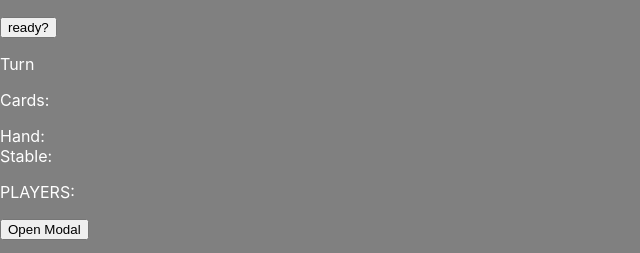
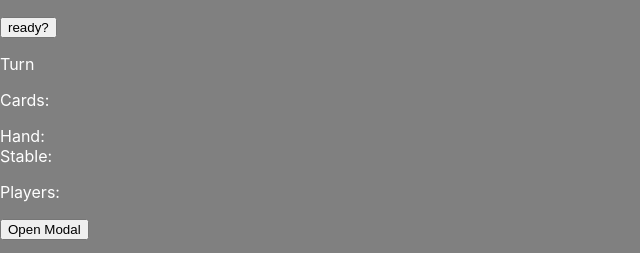
Before and after one commit to agmui/unstable-unicorns, a plain HTML site: page client/index.html in a window 1280 px wide. Shown: the top 253 px of the page, 0-640 px from the left. Drawn offline with nearby package versions, Linux system fonts and the light colour scheme; no server answers.

Commit message:
Fix some html formatting

```diff
--- a/client/index.html
+++ b/client/index.html
@@ -13,18 +13,14 @@
         <div id="board">
             <div id="Player">
                 <div id="Hand">Hand:
-
                     <img data-modal-target="#modal" id="PlayerHand" src="" />
-
                 </div>
                 <div id="Stable">Stable:
-
                     <img data-modal-target="#modal" id="PlayerStable" src="" />
-
                 </div>
             </div>
         </div>
-    <p id="score board">PLAYERS: </p>
+        <p id="score board">Players: </p>
         <action id="btn">
             <button id="move" onclick="move()">Move</button>
             <button id="pass" onclick="pass()">Pass</button>
@@ -32,7 +28,6 @@
             <button id="endPhase" onclick="endPhase()">End Phase</button>
         </action>
         <button id="end turn" onclick="endTurn()">End Turn</button>
-
         <button data-modal-target="#modal">Open Modal</button>
         <div class="modal" id="modal">
             <div class="modal-header">
@@ -44,15 +39,13 @@
             </div>
         </div>
         <div id="overlay"></div>
-
-    <p id="text">Chat :</p>
+        <p id="text">Chat: </p>
         <ul id="messages"></ul>
         <form id="form" action="">
             <input id="input" autocomplete="off" /><button>Send</button>
-      <p id="username">Enter Username:</p><input id="username_input" autocomplete="off" /><button id="b">Enter</button>
+            <p id="username">Enter Username:</p>
+            <input id="username_input" autocomplete="off" /><button id="b">Enter</button>
         </form>
-
-
         <script src="/socket.io/socket.io.js"></script>
         <script src="client.js"></script>
     </body>
```
Also changed, not shown: server.js (line endings or trailing spaces). Lines whose indentation alone changed are shown as unchanged.
